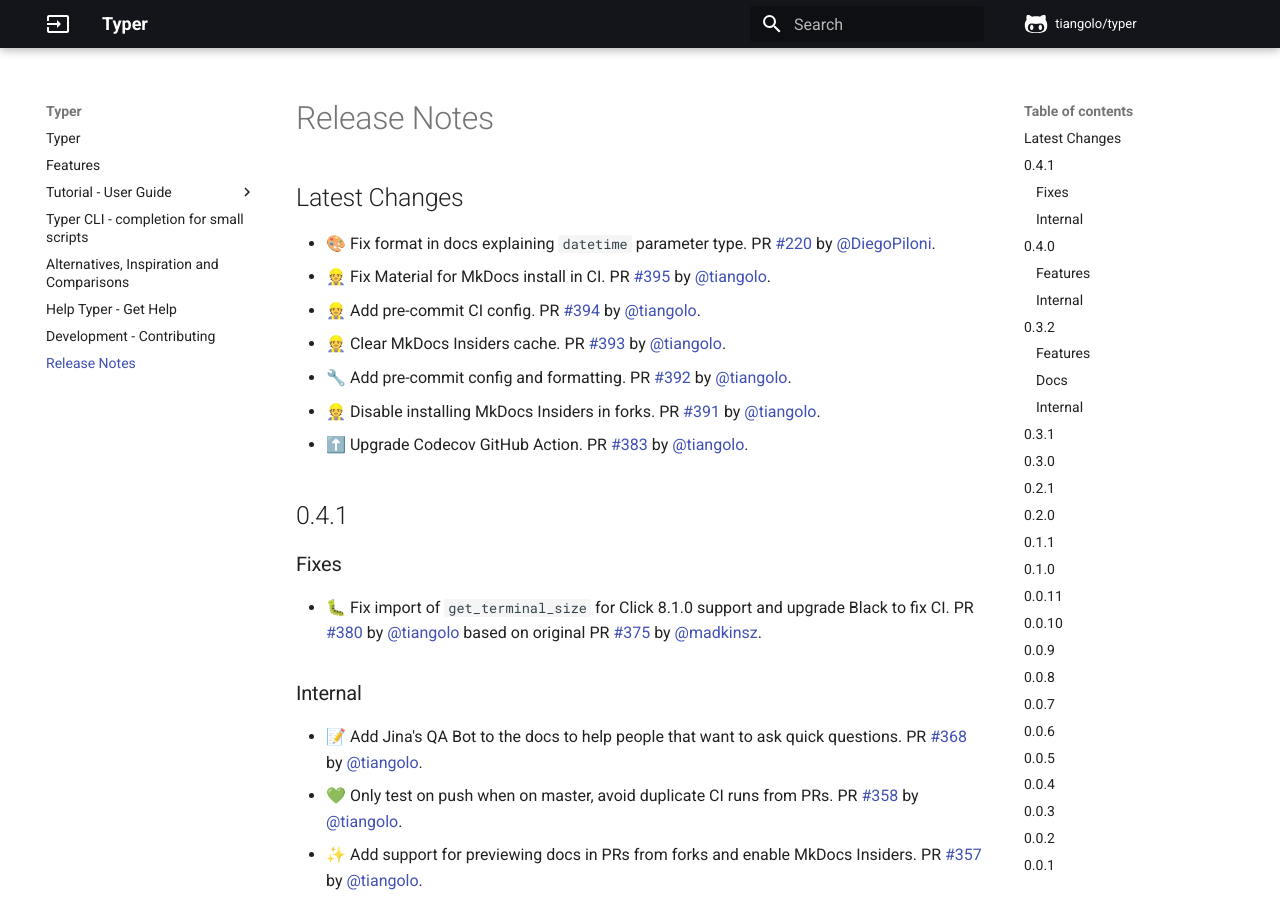
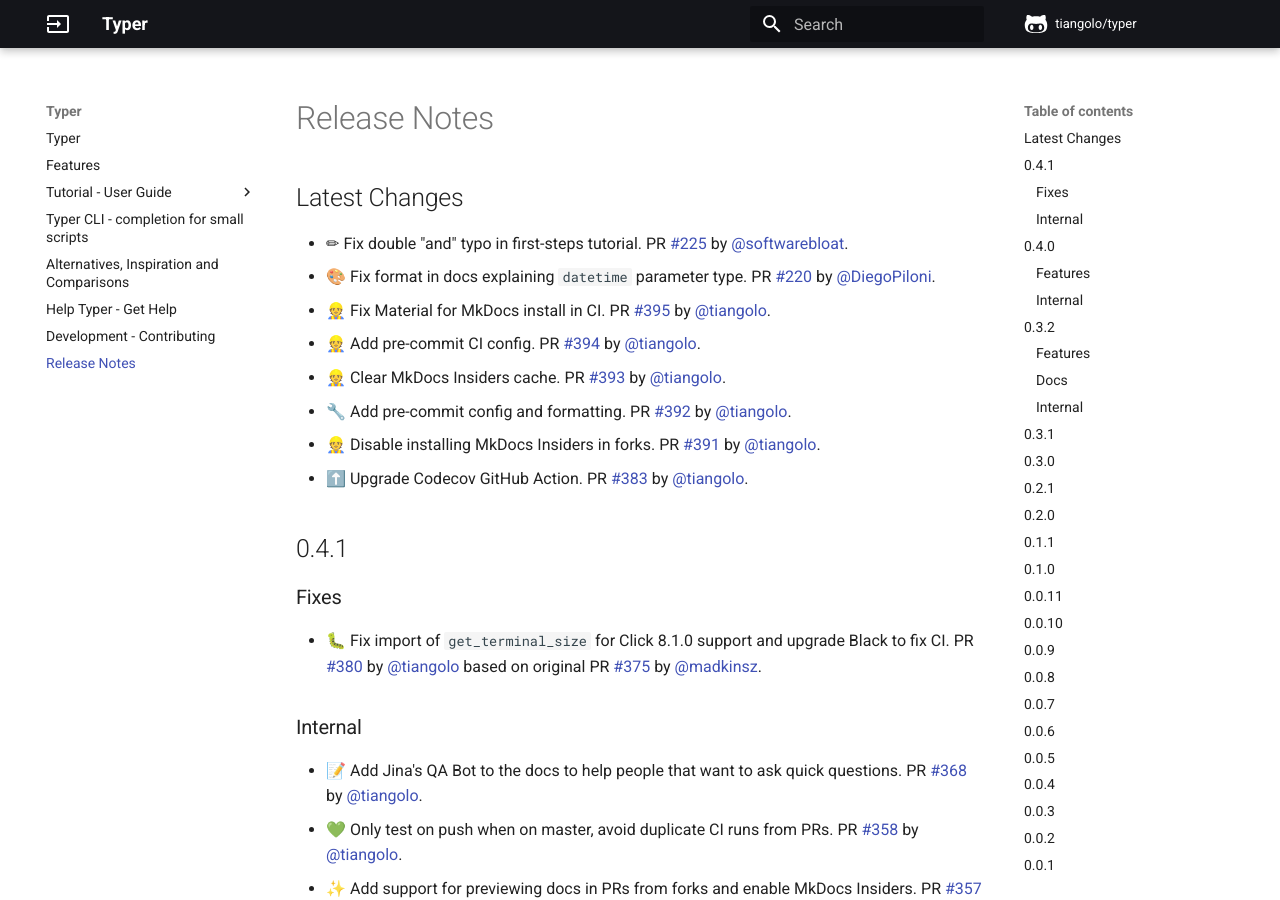
Before and after one commit to RED0731/red_pythonTyper, an MkDocs documentation site: the page built from docs/release-notes.md, in a window 1280 px wide and 900 px high. Built offline with MkDocs 1.6.1 and Material for MkDocs 9.7.7, drawn with Linux system fonts in a browser that asks for light colours; comment, search, counter and statistics services are not loaded.

Commit message:
📝 Update release notes

```diff
--- a/docs/release-notes.md
+++ b/docs/release-notes.md
@@ -1,5 +1,6 @@
 ## Latest Changes
 
+* ✏ Fix double "and" typo in first-steps tutorial. PR [#225](https://github.com/tiangolo/typer/pull/225) by [@softwarebloat](https://github.com/softwarebloat).
 * 🎨 Fix format in docs explaining `datetime` parameter type. PR [#220](https://github.com/tiangolo/typer/pull/220) by [@DiegoPiloni](https://github.com/DiegoPiloni).
 * 👷 Fix Material for MkDocs install in CI. PR [#395](https://github.com/tiangolo/typer/pull/395) by [@tiangolo](https://github.com/tiangolo).
 * 👷 Add pre-commit CI config. PR [#394](https://github.com/tiangolo/typer/pull/394) by [@tiangolo](https://github.com/tiangolo).
```
